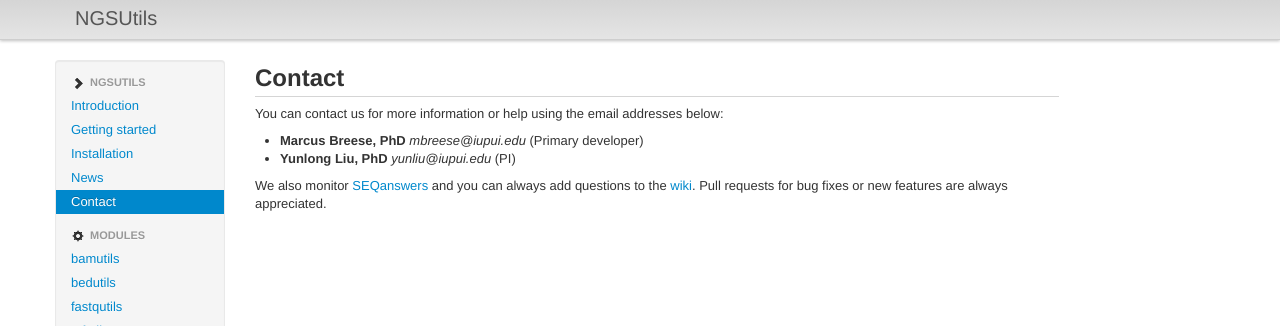
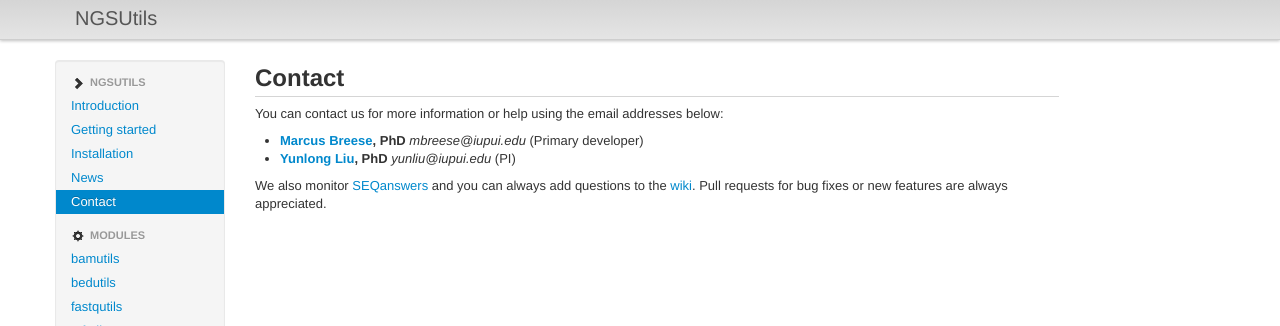
Before and after one commit to ngsutils/ngsutils.github.com, a Jekyll site: the page built from contact/index.md, in a window 1280 px wide. Shown: the top 326 px of the page. Built offline with Jekyll 4.4.1, drawn with Linux system fonts in a browser that asks for light colours; part of the change alters nothing that is shown.

```diff
--- a/contact/index.md
+++ b/contact/index.md
@@ -5,8 +5,8 @@ title: Contact
 
 You can contact us for more information or help using the email addresses below:
 
-* **Marcus Breese, PhD** *mbreese@iupui.edu* (Primary developer)
-* **Yunlong Liu, PhD** *yunliu@iupui.edu* (PI)
+* **[Marcus Breese](https://github.com/mbreese), PhD** *mbreese@iupui.edu* (Primary developer)
+* **[Yunlong Liu](http://compbio.iupui.edu/people/details/10), PhD** *yunliu@iupui.edu* (PI)
 
 We also monitor [SEQanswers](http://seqanswers.com/) and you can always add questions to the [wiki](http://github.com/ngsutils/ngsutils/wiki).
 Pull requests for bug fixes or new features are always appreciated.
```
